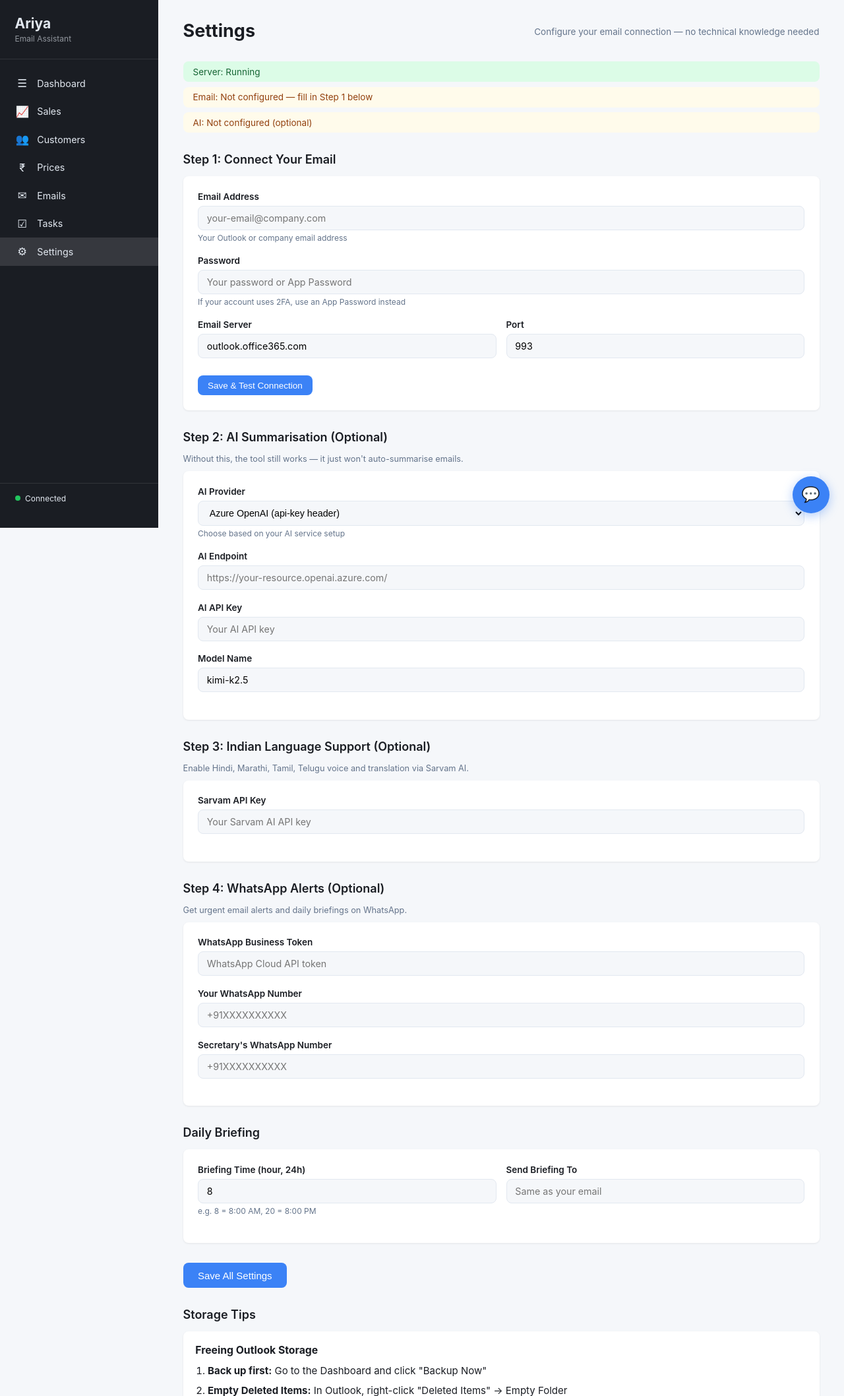
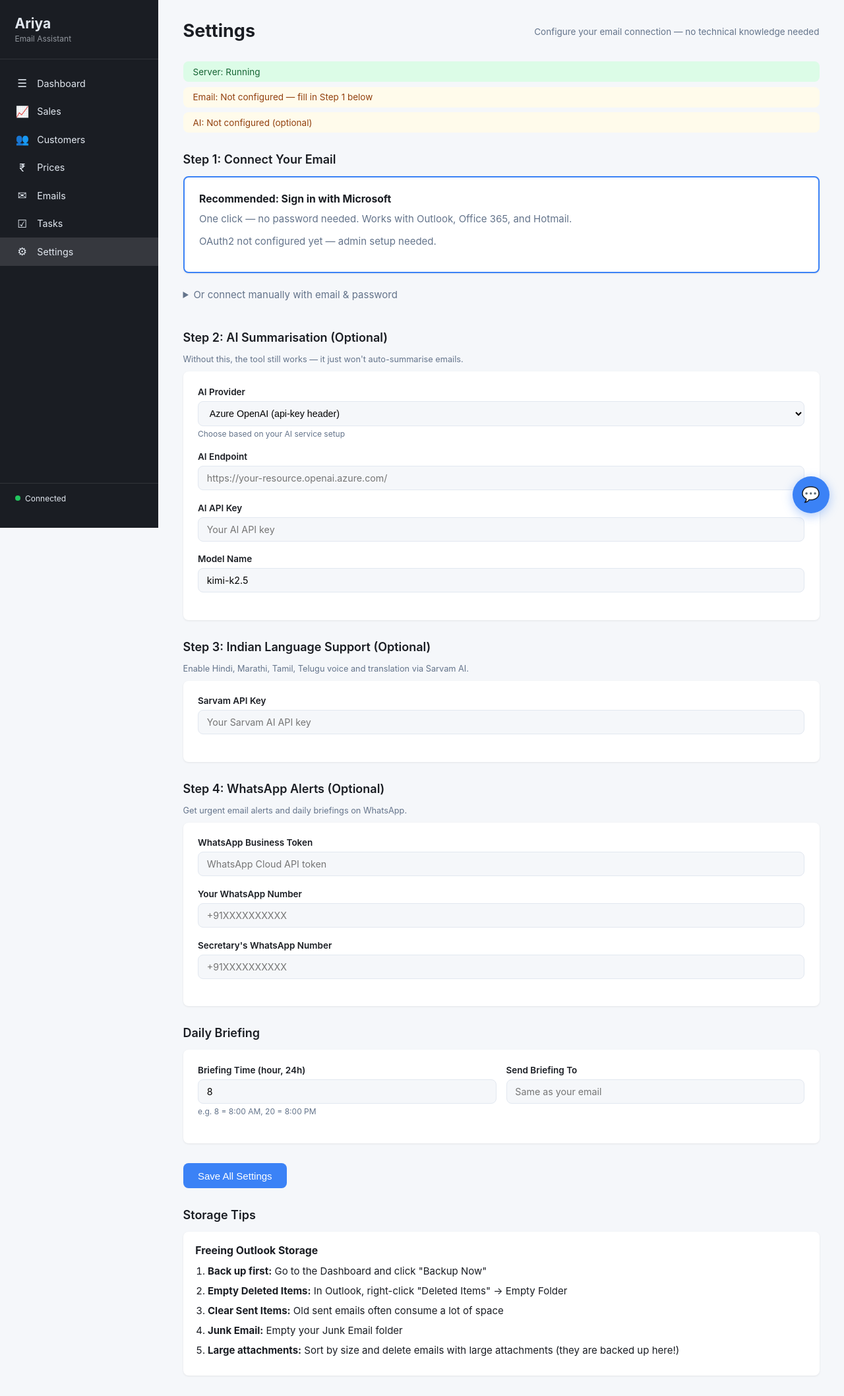
Before and after one commit to atharvainamdar/outlook-email-assistant, a FastAPI app: page /settings in a window 1280 px wide. Shown: the top 2116 px of the page at 66% size. Run offline with FastAPI, Linux system fonts and the light colour scheme.

Commit message:
feat: add Microsoft OAuth2 'Sign in with Microsoft' for Outlook
- Add MSAL-based OAuth2 flow (login, callback, token refresh)
- Add /auth/login, /auth/callback, /auth/status, /auth/signout routes
- Update settings page with prominent 'Sign in with Microsoft' button
- Manual IMAP moved to collapsible fallback section
- Add auth_result.html template for success/error feedback
- Add ms_client_id, ms_client_secret, ms_tenant_id to config
- Token cache persisted to /data/ms_token_cache.json

Co-Authored-By: iariya1503@gmail.com <atharvainamdar53@gmail.com>

```diff
--- a/app/config.py
+++ b/app/config.py
@@ -52,6 +52,12 @@ class Settings(BaseSettings):
     moonshot_base_url: str = "https://api.moonshot.ai/v1"
     moonshot_model: str = "kimi-k2.5"
 
+    # ── Microsoft OAuth2 ─────────────────────────────────────────────────
+    ms_client_id: str = ""
+    ms_client_secret: str = ""
+    ms_tenant_id: str = "common"  # "common" allows any Microsoft account
+    ms_redirect_uri: str = ""  # e.g. https://your-app.com/auth/callback
+
     # ── Backup ────────────────────────────────────────────────────────────
     backup_format: Literal["json", "eml", "both"] = "both"
     max_backup_age_days: int = 0  # 0 = back up everything
--- a/app/main.py
+++ b/app/main.py
@@ -7,7 +7,7 @@ from contextlib import asynccontextmanager
 from pathlib import Path
 
 from fastapi import FastAPI, Request
-from fastapi.responses import HTMLResponse
+from fastapi.responses import HTMLResponse, RedirectResponse
 from fastapi.staticfiles import StaticFiles
 from fastapi.templating import Jinja2Templates
 
@@ -91,3 +91,57 @@ async def prices_page(request: Request):
 @app.get("/health")
 async def health():
     return {"status": "ok", "app": settings.app_title}
+
+
+# ── Microsoft OAuth2 ──────────────────────────────────────────────────────────
+
+@app.get("/auth/login")
+async def auth_login():
+    """Redirect user to Microsoft login page."""
+    from app.services.oauth_service import get_auth_url, is_configured
+    if not is_configured():
+        return HTMLResponse(
+            "<h2>OAuth2 not configured</h2>"
+            "<p>Set MS_CLIENT_ID and MS_CLIENT_SECRET in settings.</p>"
+        )
+    url = get_auth_url()
+    if not url:
+        return HTMLResponse("<h2>Failed to generate login URL</h2>")
+    return RedirectResponse(url)
+
+
+@app.get("/auth/callback")
+async def auth_callback(request: Request):
+    """Handle Microsoft OAuth2 callback."""
+    from app.services.oauth_service import handle_callback
+    result = handle_callback(dict(request.query_params))
+    if "error" in result:
+        return templates.TemplateResponse(request, "auth_result.html", {
+            "success": False,
+            "error": result["error"],
+        })
+    return templates.TemplateResponse(request, "auth_result.html", {
+        "success": True,
+        "email": result.get("email", ""),
+        "name": result.get("name", ""),
+    })
+
+
+@app.get("/auth/status")
+async def auth_status():
+    """Check if user is signed in with Microsoft."""
+    from app.services.oauth_service import get_signed_in_user, is_configured
+    if not is_configured():
+        return {"configured": False, "signed_in": False}
+    user = get_signed_in_user()
+    if user:
+        return {"configured": True, "signed_in": True, **user}
+    return {"configured": True, "signed_in": False}
+
+
+@app.post("/auth/signout")
+async def auth_signout():
+    """Sign out of Microsoft account."""
+    from app.services.oauth_service import sign_out
+    sign_out()
+    return {"ok": True}
--- /dev/null
+++ b/app/services/oauth_service.py
@@ -0,0 +1,152 @@
+"""Microsoft OAuth2 authentication for Outlook email access."""
+
+from __future__ import annotations
+
+import json
+import logging
+from pathlib import Path
+
+from app.config import settings
+
+logger = logging.getLogger(__name__)
+
+SCOPES = [
+    "https://outlook.office365.com/IMAP.AccessAsUser.All",
+    "https://outlook.office365.com/SMTP.Send",
+    "offline_access",
+    "User.Read",
+]
+
+TOKEN_FILE = Path(settings.data_dir) / "ms_token_cache.json"
+
+
+def _get_msal_app():
+    """Create an MSAL confidential client application."""
+    import msal
+
+    cache = msal.SerializableTokenCache()
+    if TOKEN_FILE.exists():
+        cache.deserialize(TOKEN_FILE.read_text())
+
+    app = msal.ConfidentialClientApplication(
+        client_id=settings.ms_client_id,
+        client_credential=settings.ms_client_secret,
+        authority=f"https://login.microsoftonline.com/{settings.ms_tenant_id}",
+        token_cache=cache,
+    )
+    return app, cache
+
+
+def _save_cache(cache):
+    """Persist token cache to disk."""
+    if cache.has_state_changed:
+        TOKEN_FILE.parent.mkdir(parents=True, exist_ok=True)
+        TOKEN_FILE.write_text(cache.serialize())
+
+
+def get_auth_url() -> str:
+    """Generate the Microsoft login URL for the user to visit."""
+    app, _ = _get_msal_app()
+    redirect_uri = settings.ms_redirect_uri
+    if not redirect_uri:
+        redirect_uri = "http://localhost:8000/auth/callback"
+
+    flow = app.initiate_auth_code_flow(
+        scopes=SCOPES,
+        redirect_uri=redirect_uri,
+    )
+    # Save flow state for callback validation
+    flow_file = Path(settings.data_dir) / "ms_auth_flow.json"
+    flow_file.write_text(json.dumps(flow))
+
+    return flow.get("auth_uri", "")
+
+
+def handle_callback(query_params: dict) -> dict:
+    """Exchange the authorization code for tokens."""
+    app, cache = _get_msal_app()
+
+    flow_file = Path(settings.data_dir) / "ms_auth_flow.json"
+    if not flow_file.exists():
+        return {"error": "No pending auth flow. Please start sign-in again."}
+
+    flow = json.loads(flow_file.read_text())
+
+    result = app.acquire_token_by_auth_code_flow(
+        auth_code_flow=flow,
+        auth_response=query_params,
+    )
+
+    _save_cache(cache)
+    flow_file.unlink(missing_ok=True)
+
+    if "error" in result:
+        logger.error("OAuth2 error: %s - %s", result.get("error"), result.get("error_description"))
+        return {"error": result.get("error_description", result.get("error"))}
+
+    # Extract user info
+    user_email = ""
+    if "id_token_claims" in result:
+        claims = result["id_token_claims"]
+        user_email = claims.get("preferred_username", "") or claims.get("email", "")
+
+    # Store the email in settings for IMAP use
+    if user_email:
+        from app.services.settings_store import save_settings
+        save_settings({
+            "imap_user": user_email,
+            "imap_host": "outlook.office365.com",
+            "imap_port": "993",
+        })
+
+    return {
+        "success": True,
+        "email": user_email,
+        "name": result.get("id_token_claims", {}).get("name", ""),
+    }
+
+
+def get_access_token() -> str | None:
+    """Get a valid access token, refreshing if needed."""
+    app, cache = _get_msal_app()
+
+    accounts = app.get_accounts()
+    if not accounts:
+        return None
+
+    result = app.acquire_token_silent(
+        scopes=SCOPES,
+        account=accounts[0],
+    )
+
+    _save_cache(cache)
+
+    if result and "access_token" in result:
+        return result["access_token"]
+
+    return None
+
+
+def get_signed_in_user() -> dict | None:
+    """Return info about the currently signed-in user, or None."""
+    app, _ = _get_msal_app()
+    accounts = app.get_accounts()
+    if not accounts:
+        return None
+    return {
+        "email": accounts[0].get("username", ""),
+        "name": accounts[0].get("name", ""),
+    }
+
+
+def sign_out():
+    """Clear the token cache (sign out)."""
+    if TOKEN_FILE.exists():
+        TOKEN_FILE.unlink()
+    flow_file = Path(settings.data_dir) / "ms_auth_flow.json"
+    flow_file.unlink(missing_ok=True)
+
+
+def is_configured() -> bool:
+    """Check if OAuth2 credentials are configured."""
+    return bool(settings.ms_client_id and settings.ms_client_secret)
--- a/app/services/settings_store.py
+++ b/app/services/settings_store.py
@@ -38,6 +38,10 @@ CONFIGURABLE_FIELDS = {
     "whatsapp_secretary_phone",
     "briefing_hour",
     "briefing_recipient",
+    "ms_client_id",
+    "ms_client_secret",
+    "ms_tenant_id",
+    "ms_redirect_uri",
 }
 
 # Fields that should be masked when returned to the UI
@@ -48,6 +52,7 @@ SENSITIVE_FIELDS = {
     "moonshot_api_key",
     "sarvam_api_key",
     "whatsapp_token",
+    "ms_client_secret",
 }
 
 
--- a/app/templates/settings.html
+++ b/app/templates/settings.html
@@ -15,7 +15,22 @@
 <!-- Step 1: Email Connection -->
 <div class="section">
     <h2>Step 1: Connect Your Email</h2>
-    <div class="settings-form">
+
+    <!-- Microsoft Sign-In (recommended) -->
+    <div class="guide-card" id="msAuthCard" style="margin-bottom:1.5rem;border:2px solid var(--accent);padding:1.5rem;">
+        <h3 style="margin-top:0;">Recommended: Sign in with Microsoft</h3>
+        <p style="color:var(--text-secondary);margin-bottom:1rem;">One click — no password needed. Works with Outlook, Office 365, and Hotmail.</p>
+        <div id="msAuthStatus" style="margin-bottom:1rem;"></div>
+        <button class="btn btn-primary btn-lg" id="msSignInBtn" onclick="window.location.href='/auth/login'" style="background:#0078d4;font-size:1.1rem;padding:0.8rem 2rem;">
+            <span style="margin-right:0.5rem;">&#xf3ca;</span> Sign in with Microsoft
+        </button>
+        <button class="btn" id="msSignOutBtn" onclick="msSignOut()" style="display:none;margin-left:1rem;">Sign Out</button>
+    </div>
+
+    <!-- Manual IMAP (fallback) -->
+    <details id="manualImapSection">
+        <summary style="cursor:pointer;color:var(--text-secondary);margin-bottom:1rem;">Or connect manually with email &amp; password</summary>
+        <div class="settings-form" style="margin-top:1rem;">
             <div class="form-group">
                 <label for="imap_user">Email Address</label>
                 <input type="email" id="imap_user" placeholder="your-email@company.com">
@@ -41,6 +56,7 @@
                 <span id="testResult" class="form-result"></span>
             </div>
         </div>
+    </details>
 </div>
 
 <!-- Step 2: AI (Optional) -->
@@ -269,10 +285,48 @@ async function saveAndTest() {
     loadSettings();
 }
 
+// Microsoft OAuth2 status
+async function checkMsAuth() {
+    try {
+        const res = await fetch('/auth/status');
+        const data = await res.json();
+        const statusEl = document.getElementById('msAuthStatus');
+        const signInBtn = document.getElementById('msSignInBtn');
+        const signOutBtn = document.getElementById('msSignOutBtn');
+
+        if (!data.configured) {
+            statusEl.innerHTML = '<span style="color:var(--text-secondary);">OAuth2 not configured yet — admin setup needed.</span>';
+            signInBtn.style.display = 'none';
+        } else if (data.signed_in) {
+            statusEl.innerHTML = '<span style="color:var(--success);font-weight:600;">Connected as: ' + (data.email || data.name || 'Microsoft Account') + '</span>';
+            signInBtn.style.display = 'none';
+            signOutBtn.style.display = 'inline-block';
+        } else {
+            statusEl.innerHTML = '<span style="color:var(--text-secondary);">Not signed in yet</span>';
+            signInBtn.style.display = 'inline-block';
+            signOutBtn.style.display = 'none';
+        }
+    } catch(e) {
+        console.error('Failed to check MS auth status', e);
+    }
+}
+
+async function msSignOut() {
+    if (!confirm('Sign out of Microsoft account?')) return;
+    try {
+        await fetch('/auth/signout', {method: 'POST'});
+        showToast('Signed out', 'info');
+        checkMsAuth();
+    } catch(e) {
+        showToast('Sign out failed', 'error');
+    }
+}
+
 // Set webhook URL based on current host
 document.getElementById('webhookUrl').textContent =
     window.location.origin + '/api/webhook/ingest';
 
 loadSettings();
+checkMsAuth();
 </script>
 {% endblock %}
--- a/pyproject.toml
+++ b/pyproject.toml
@@ -25,6 +25,7 @@ dependencies = [
     "pypdf>=4.0.0",
     "openpyxl>=3.1.0",
     "python-docx>=1.1.0",
+    "msal>=1.28.0",
 ]
 
 [project.optional-dependencies]
--- a/requirements.txt
+++ b/requirements.txt
@@ -18,3 +18,4 @@ sqlalchemy>=2.0.0
 pypdf>=4.0.0
 openpyxl>=3.1.0
 python-docx>=1.1.0
+msal>=1.28.0
```
Also changed, not shown: app/templates/auth_result.html (added, +33 -0 lines). Lines whose indentation alone changed are shown as unchanged.
